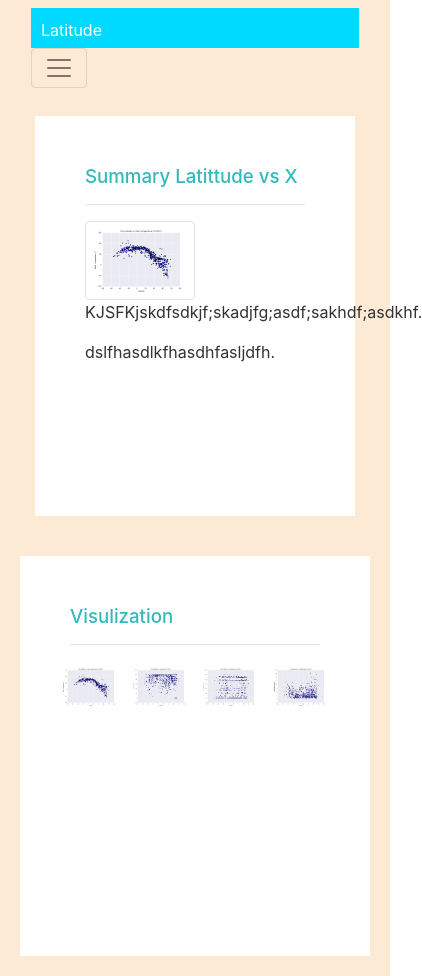
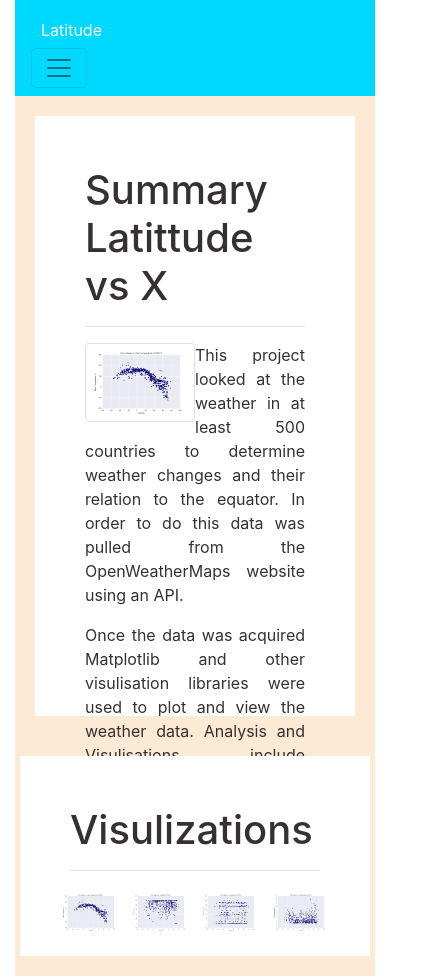
Before and after one commit to AmyAndersson/Web-Design-Challenge, a plain HTML site: page index.html in a window 390 px wide. Shown: the whole page, 422 px wide, since content can reach past the window. Drawn offline with nearby package versions, Linux system fonts and the light colour scheme.

Commit message:
updated index

```diff
--- a/index.html
+++ b/index.html
@@ -13,10 +13,9 @@
 </head>
 
 <body>
-  <div class="Bkground">
   <div id="app" class="container">
     <nav class="navbar navbar-expand-lg navbar-light navbar-custom">
-      <box id="box2">Latitude</box>
+      <box id="box2" href="index.html">Latitude</box>
         <button class="navbar-toggler" type="button" data-toggle="collapse" data-target="#navbarToggleExternalContent" aria-controls="navbarToggleExternalContent" aria-expanded="false" aria-label="Toggle navigation">
           <span class="navbar-toggler-icon"></span>
         </button>
@@ -52,23 +51,25 @@
     <div class="row">
     <!--First Column in this Row-->
       <div class="col-md-7 col-sm-12">
-        <div class="box">
+        <div class="box_l">
           <h1>Summary Latittude vs X</h1>
           <hr>
                 <div class="thumbnail">
-                    <img class="img-thumbnail float-left" src="Resources/assets/images/Fig1.png " width="50%" alt="temperature">
-                </div>
-                    <p>KJSFKjskdfsdkjf;skadjfg;asdf;sakhdf;asdkhf.  </p>
+                  <a target="_blank" href="Resources/assets/images/Fig1.png">
+                    <img class="img-thumbnail float-left" href="temp.html" src="Resources/assets/images/Fig1.png " width="50%" alt="temperature">
+                  </a>
+                  </div>
+                    <p class="text-justify">This project looked at the weather in at least 500 countries to determine weather changes and their relation to the equator. In order to do this data was pulled from the OpenWeatherMaps website using an API.  </p>
 
-                    <p>dslfhasdlkfhasdhfasljdfh.</p>
+                    <p class="text-justify"> Once the data was acquired Matplotlib and other visulisation libraries were used to plot and view the weather data. Analysis and Visulisations include temperature, humidity, cloudiness and windspeed data. Results from this analysis are displayed on this site!</p>
         </div>
       </div>
 
 
       <div class="col-md-4 col-sm-12">
         <div class="row">
-          <div class="box">
-            <h1> Visulization </h1>
+          <div class="box_r">
+            <h1> Visulizations </h1>
             <hr>
             <div class="row">
               <div class="column">
--- a/style.css
+++ b/style.css
@@ -10,6 +10,11 @@
   height: 40px;
   padding: 10px;
   background: rgb(0, 217, 255);
+}
+
+.p_spesh {
+  text-justify: distribute-all-lines;
+  margin: 10px;
 }
 
 /* Three image containers (use 25% for four, and 50% for two, etc) */
@@ -31,7 +36,7 @@
   text-decoration: none;
 }
 
-.box {
+.box_l {
   height: 400px;
   padding: 50px;
   margin-bottom: 20px;
@@ -41,6 +46,18 @@
   color: rgb(53, 49, 49);
   background: white;
 }
+
+.box_r {
+  height: 435px;
+  padding: 50px;
+  margin-bottom: 20px;
+  margin-top:20px;
+  margin-left:20px;
+  margin-right:20px;
+  color: rgb(53, 49, 49);
+  background: white;
+}
+
 
 .margin-top-80 {
   margin-top: 80px;
@@ -83,12 +100,24 @@
       color: #000;
       text-decoration: none;}
 
-    .box {
-      height: 400px;
+      .box_l {
+        height: 600px;
         padding: 50px;
         margin-bottom: 20px;
         margin-top:20px;
-      align-content: left;
+        margin-left:20px;
+        margin-right:20px;
+        color: rgb(53, 49, 49);
+        background: white;
+      }
+
+      .box_r {
+        height: 200px;
+        padding: 50px;
+        margin-bottom: 20px;
+        margin-top:20px;
+        margin-left:20px;
+        margin-right:20px;
         color: rgb(53, 49, 49);
         background: white;
       }
@@ -106,7 +135,8 @@
       border-radius: 3px;}
 
     .navbar-custom{
-      background-color=rgb(0, 217, 255);
+      background-color: rgb(0, 217, 255);
+      align-content: right ;
     }
 
     .column {
```
Lines whose indentation alone changed are shown as unchanged.
